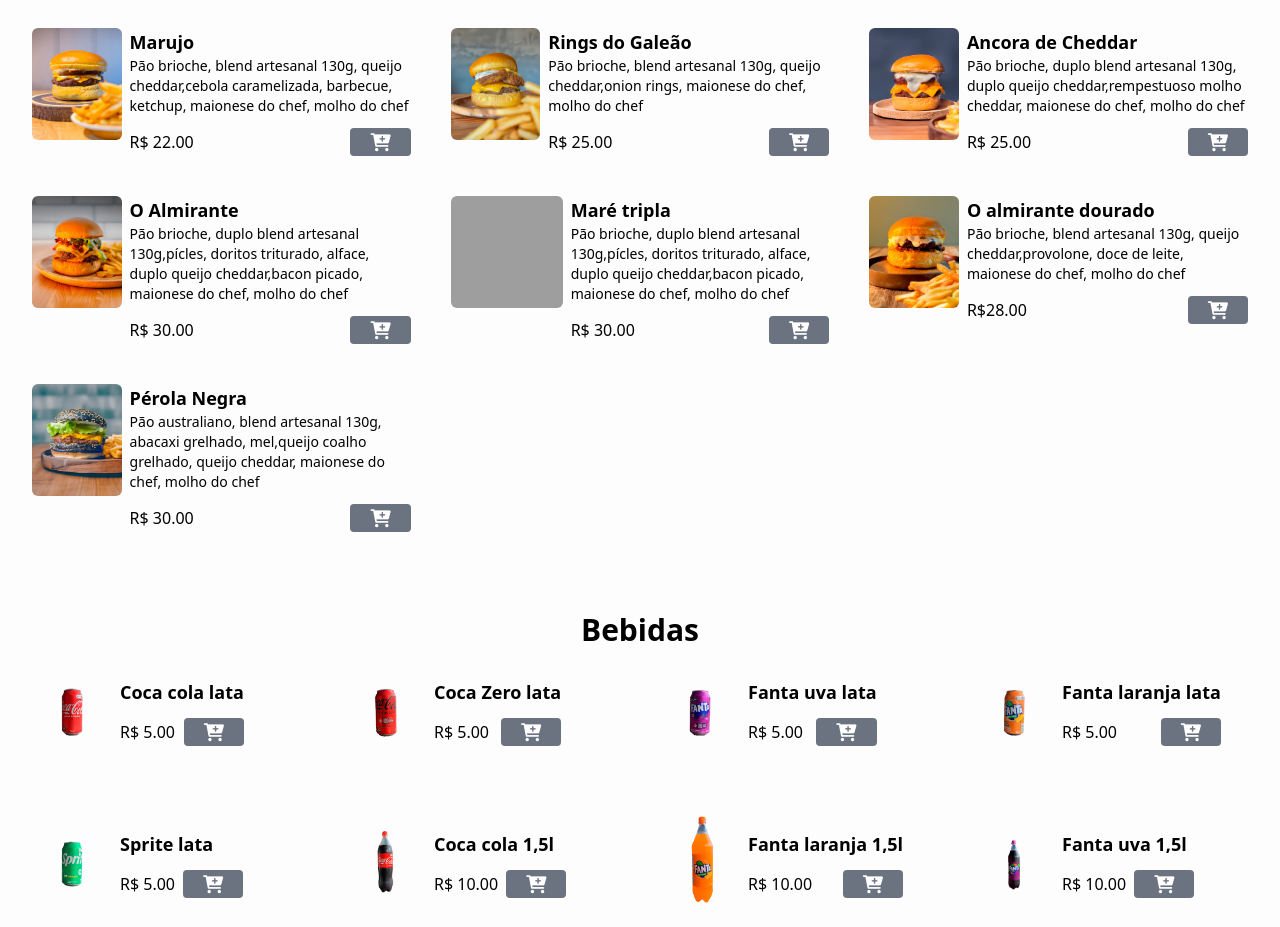
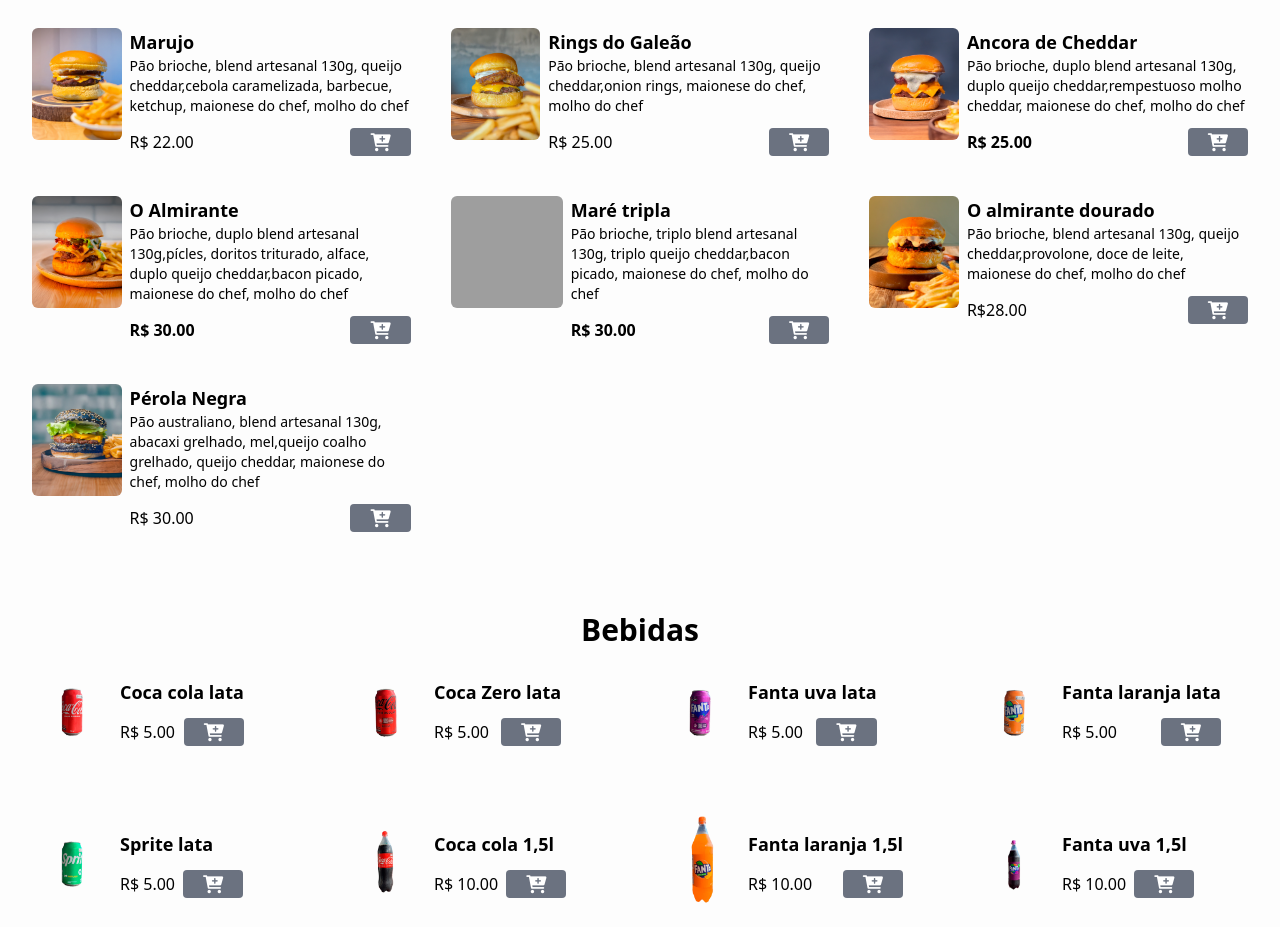
Before and after one commit to GustavoCdnd/o-navegador-delivery, a website: page index.html in a window 1280 px wide. Shown: the part 1080-2007 px from the top of the page. Drawn offline with nearby package versions, Linux system fonts and the light colour scheme; grey boxes are pictures that could not be loaded.

Commit message:
Update index.html

```diff
--- a/index.html
+++ b/index.html
@@ -80,7 +80,7 @@
 
   <!-- Tripulação a 2 -->
   <div class="bg-white rounded-lg shadow-md p-4 flex gap-4 m-2 hover:scale-105 duration-300">
-    <img class="w-24 h-28 rounded-md object-cover" src="assets/ifood-COMBO-TRIPULACAO-A-2.png" alt="Tripulação a 2">
+    <img class="w-24 h-28 rounded-md object-cover" src="./assets/ifood-COMBO-TRIPULACAO-A-2.png" alt="Tripulação a 2">
     <div class="flex flex-col justify-between">
       <p class="font-bold text-lg text-gray-900">Tripulação a 2</p>
       <p class="text-sm text-gray-500">X Artesanal, rings do galeão, onion rings e dois refrigerantes lata</p>
@@ -231,7 +231,7 @@
         <p class="font-bold text-lg">Ancora de Cheddar</p>
         <p class="text-sm">Pão brioche, duplo blend artesanal 130g, duplo queijo cheddar,rempestuoso molho cheddar, maionese do chef, molho do chef</p>
         <div class="flex items-center gap-2 justify-between mt-3">
-          <p>R$ 25.00</p>
+          <p  class="font-bold">R$ 25.00</p>
           <button class="bg-gray-500 px-5 rounded add-to-cart-btn"
             data-name="ancora-de-cheddar"
             data-price="25.00">
@@ -250,7 +250,7 @@
         <p class="font-bold text-lg">O Almirante</p>
         <p class="text-sm">Pão brioche, duplo blend artesanal 130g,pícles, doritos triturado, alface, duplo queijo cheddar,bacon picado,  maionese do chef, molho do chef</p>
         <div class="flex items-center gap-2 justify-between mt-3">
-          <p>R$ 30.00</p>
+          <p  class="font-bold">R$ 30.00</p>
           <button class="bg-gray-500 px-5 rounded add-to-cart-btn"
             data-name="almirante"
             data-price="30.00">
@@ -266,9 +266,9 @@
       <img class="w-28 h-28 rounded-md hover:scale-110 duration-300" src="./assets/maré-tripla-21.08.png" alt="almirante">
       <div>
         <p class="font-bold text-lg">Maré tripla</p>
-        <p class="text-sm">Pão brioche, duplo blend artesanal 130g,pícles, doritos triturado, alface, duplo queijo cheddar,bacon picado,  maionese do chef, molho do chef</p>
+        <p class="text-sm">Pão brioche, triplo blend artesanal 130g, triplo queijo cheddar,bacon picado, maionese do chef, molho do chef</p>
         <div class="flex items-center gap-2 justify-between mt-3">
-          <p>R$ 30.00</p>
+          <p class="font-bold">R$ 30.00</p>
           <button class="bg-gray-500 px-5 rounded add-to-cart-btn"
             data-name="Maré Tripla"
             data-price="30.00">
```
